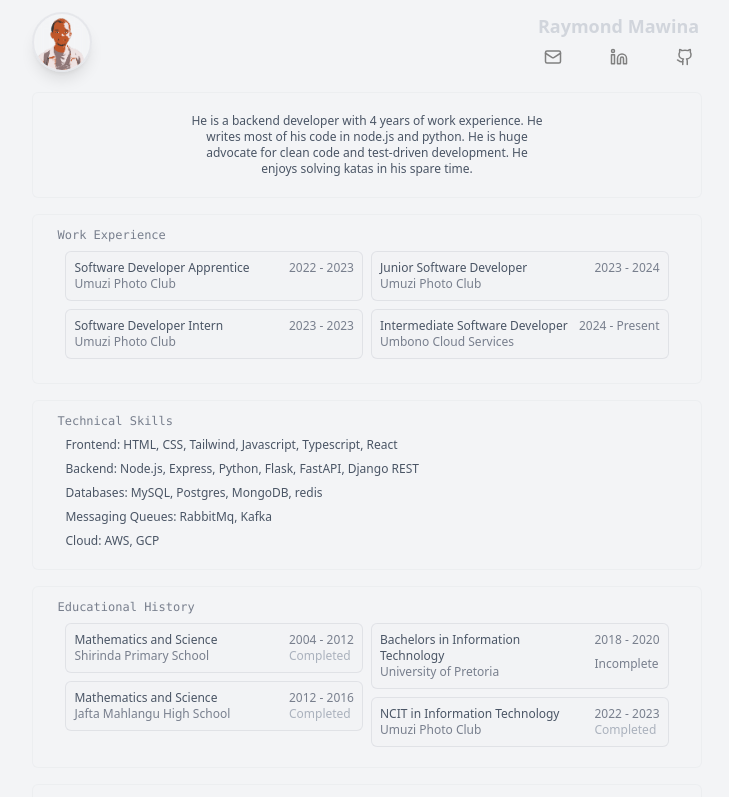
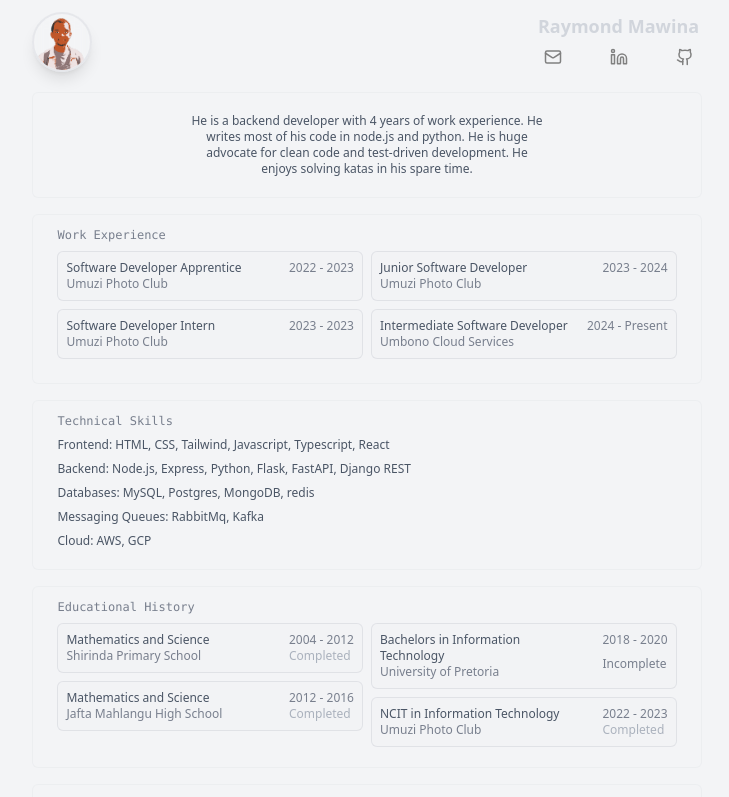
Before and after one commit to mfanaKoPitori/portfolio, a Next.js app: page / in a window 1280 px wide. Shown: the top 797 px of the page, without its empty margins (273-1002 px from the left). Built offline with nearby package versions, Linux system fonts and the light colour scheme; no server answers.

Commit message:
fix: removed unnecessary margins

```diff
--- a/components/About/Presentation.tsx
+++ b/components/About/Presentation.tsx
@@ -48,7 +48,7 @@ const Presentation: React.FC<AboutProps> = ({ educationInfo, workExperienceInfo
 
         <section className="rounded-md border border-gray-300/20 py-3 px-6 text-gray-500/90 bg-gray-100/10">
           <h1 className="font-mono">Work Experience</h1>
-          <section className="columns-1 md:columns-2 px-2 my-2 space-y-2 w-full md:gap-2">
+          <section className="columns-1 md:columns-2 my-2 space-y-2 w-full md:gap-2">
             {workExperienceInfo.map((workExperience) =>
               (<section className="bg-gray-200/10 border border-gray-400/20 p-2 rounded-md columns-1 sm:columns-2 lg:columns-2 w-full grid sm:flex sm:justify-between">
                   <section className="w-full sm:w-2/3 lg:w-3/4">
@@ -66,7 +66,7 @@ const Presentation: React.FC<AboutProps> = ({ educationInfo, workExperienceInfo
 
         <section className="rounded-md border border-gray-300/20 py-3 px-6 text-gray-500/90 bg-gray-100/10">
           <h1 className="font-mono">Technical Skills</h1>
-          <section className="flex flex-col px-2 my-2 space-y-2 text-gray-600">
+          <section className="flex flex-col my-2 space-y-2 text-gray-600">
             <p>Frontend: HTML, CSS, Tailwind,  Javascript, Typescript, React</p>
             <p>Backend: Node.js, Express, Python, Flask, FastAPI, Django REST</p>
             <p>Databases: MySQL, Postgres, MongoDB, redis</p>
@@ -77,7 +77,7 @@ const Presentation: React.FC<AboutProps> = ({ educationInfo, workExperienceInfo
 
         <section className="rounded-md border border-gray-300/20 py-3 px-6 text-gray-500/90 bg-gray-100/10">
           <h1 className="font-mono">Educational History</h1>
-          <section className="columns-1 md:columns-2 px-2 my-2 space-y-2 w-full md:gap-2">
+          <section className="columns-1 md:columns-2 my-2 space-y-2 w-full md:gap-2">
             {educationInfo.map((education) =>
               (<section className="bg-gray-200/10 border border-gray-400/20 p-2 rounded-md columns-1 sm:columns-2 lg:columns-2 w-full grid sm:flex sm:justify-between">
                   <section className="w-full sm:w-2/3 lg:w-3/4">
```
